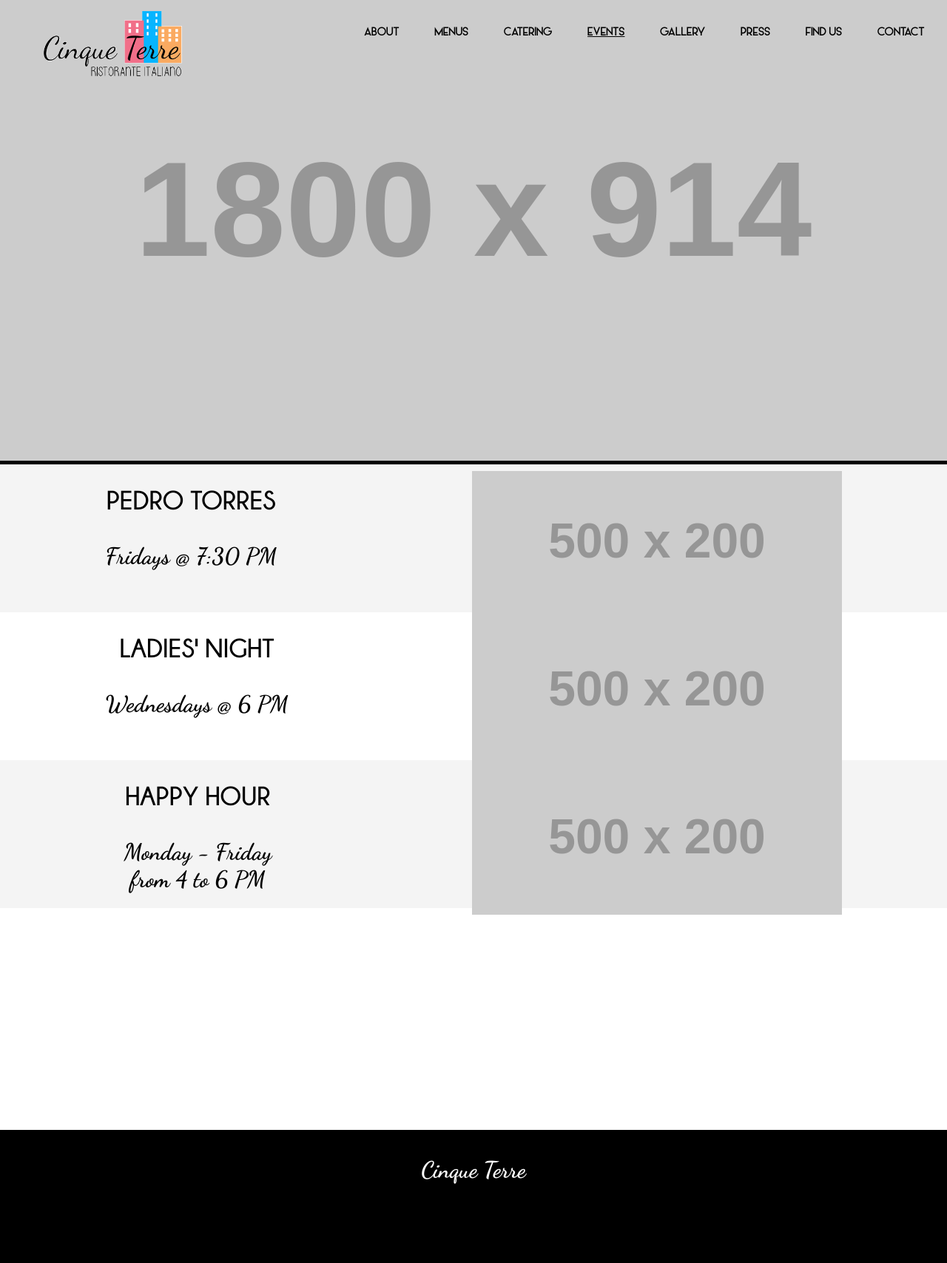
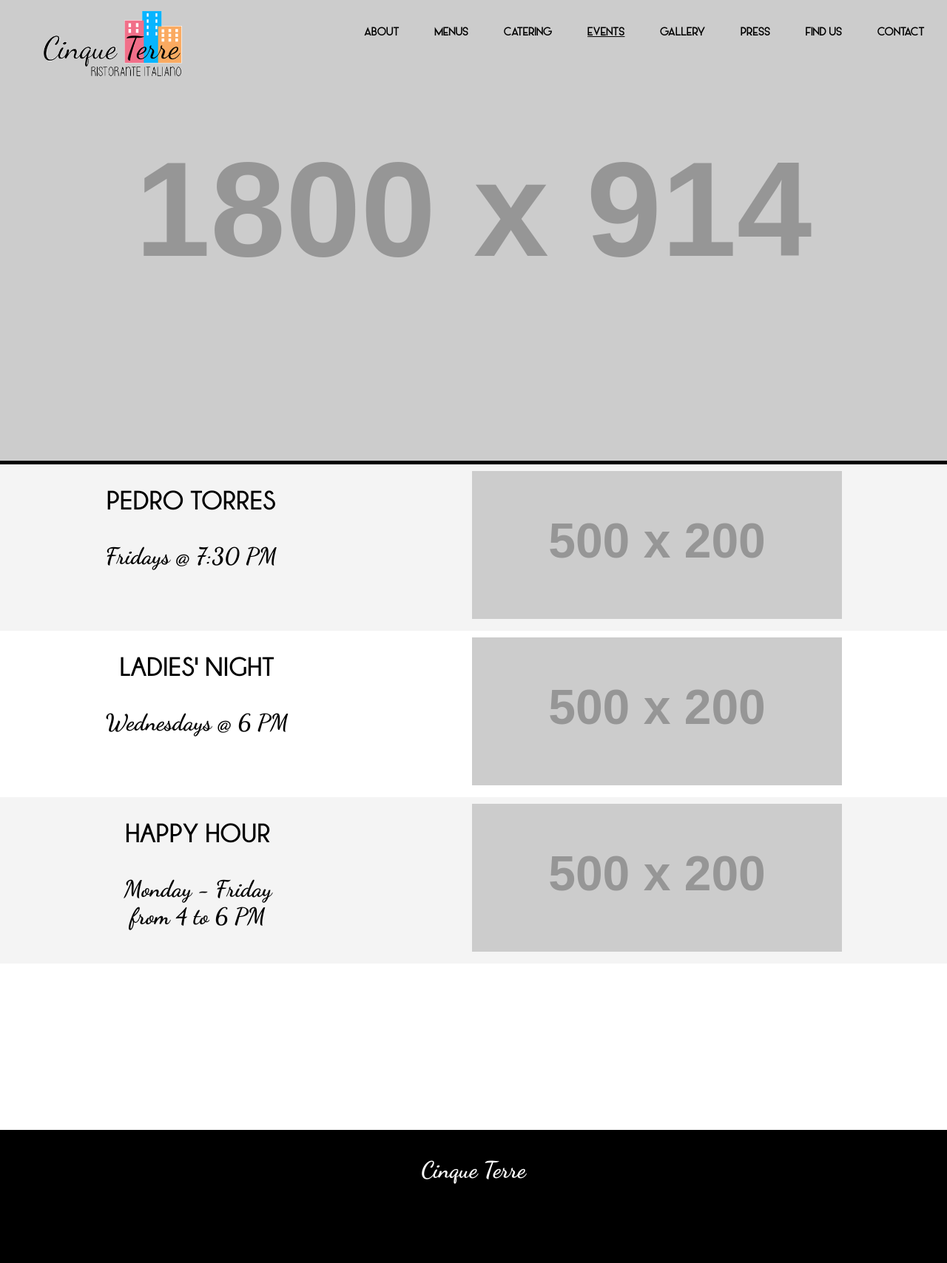
Before and after one commit to cinqueterreli/cinqueterre.github.io, a Jekyll site: the page built from events.html, in a window 1280 px wide. Shown: the whole page at 74% size. Built offline with Jekyll 4.4.1, drawn with Linux system fonts in a browser that asks for light colours; nearby versions of some CDN libraries.

Commit message:
let me go on loving you

```diff
--- a/css/main.css
+++ b/css/main.css
@@ -529,7 +529,7 @@
 
 .event-holder {
 	width:100%;
-	min-height:200px;
+	min-height:225px;
 	padding:.5em 1em;
 }
 
```
